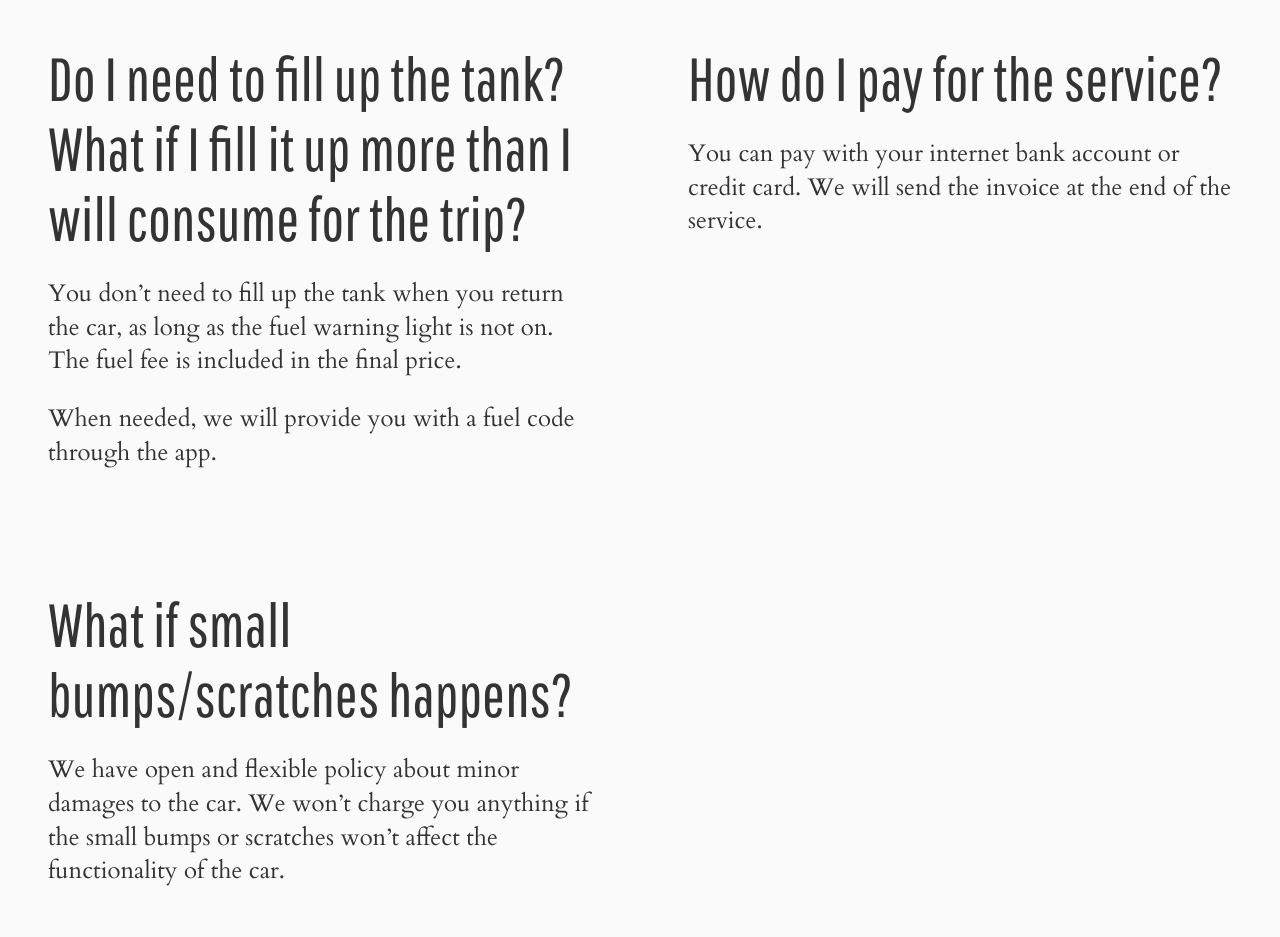
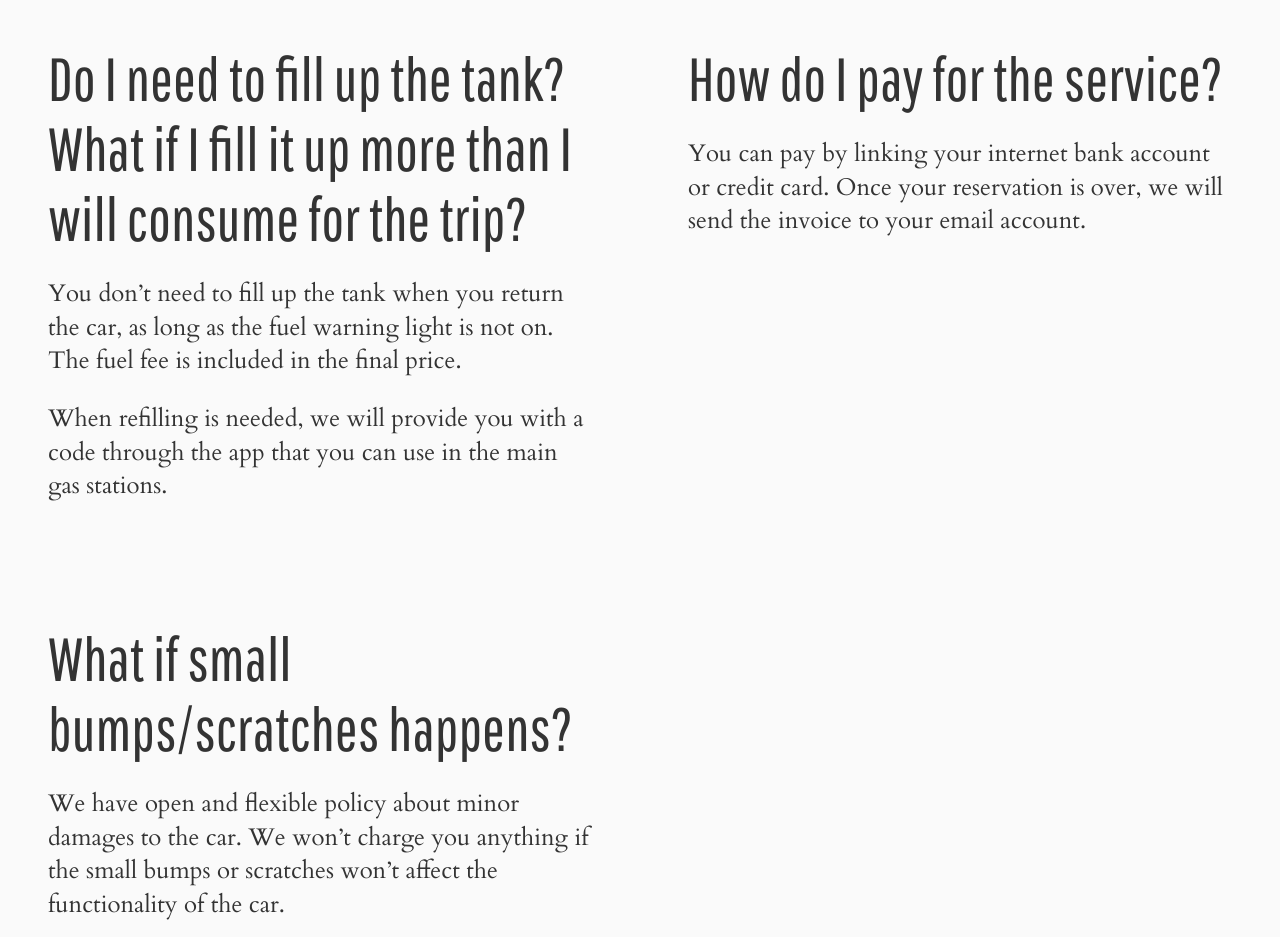
Before and after one commit to alessandrocapra/shittycarclub, a website: page app/index.html in a window 1280 px wide. Shown: the part 3780-4717 px from the top of the page. Drawn offline with nearby package versions, Linux system fonts and the light colour scheme; files that its build step writes are made by us from their sources; files whose address does not match are found by name.

Commit message:
Fixed FAQs

```diff
--- a/app/index.html
+++ b/app/index.html
@@ -142,11 +142,11 @@
         <article>
           <h3>Do I need to fill up the tank? What if I fill it up more than I will consume for the trip?</h3>
           <p>You don’t need to fill up the tank when you return the car, as long as the fuel warning light is not on. The fuel fee is included in the final price.</p>
-          <p>When needed, we will provide you with a fuel code through the app.</p>
+          <p>When refilling is needed, we will provide you with a code through the app that you can use in the main gas stations.</p>
         </article>
         <article>
           <h3>How do I pay for the service?</h3>
-          <p>You can pay with your internet bank account or credit card. We will send the invoice at the end of the service.</p>
+          <p>You can pay by linking your internet bank account or credit card. Once your reservation is over, we will send the invoice to your email account.</p>
         </article>
         <article>
           <h3>What if small bumps/scratches happens?</h3>
```
